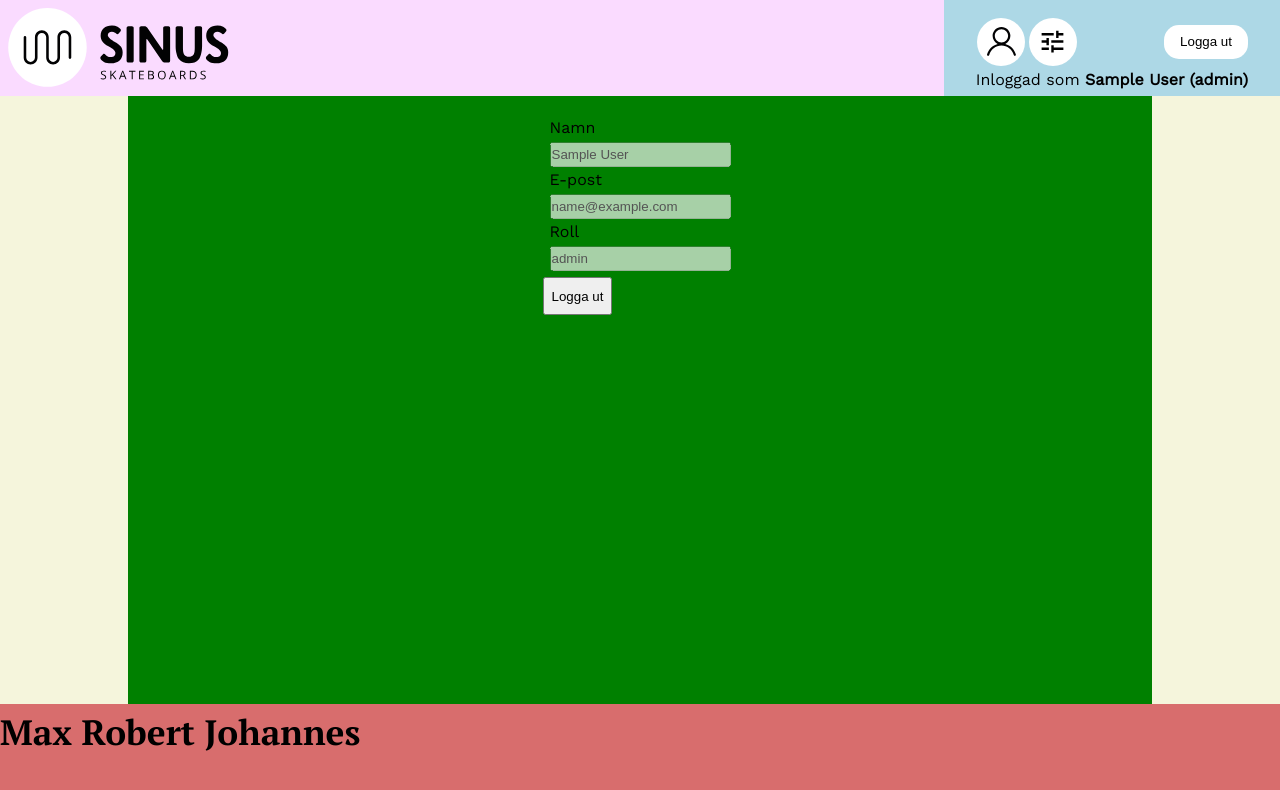
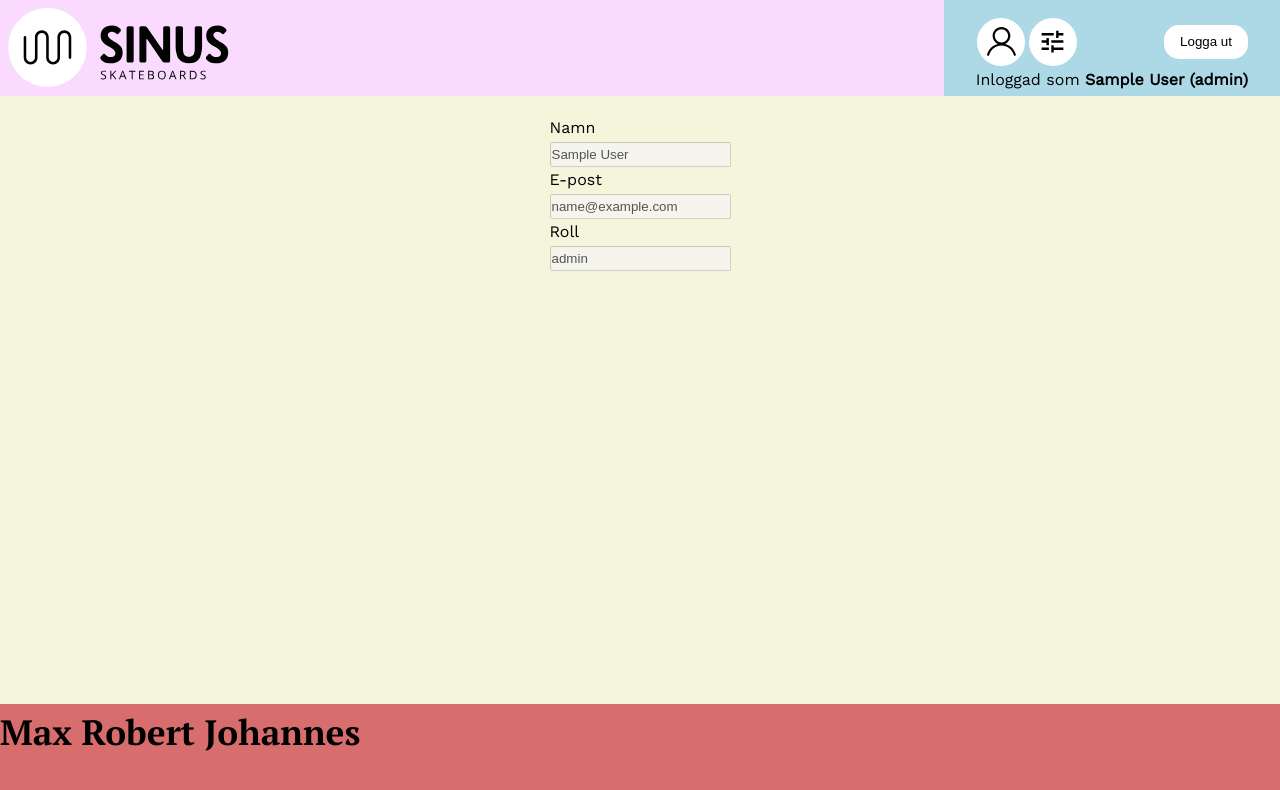
Before and after one commit to r0bban/slutprojekt-webbapplikation, a Vue app: page /account in a window 1280 px wide. Shown: the top 790 px of the page. Built offline with nearby package versions, Linux system fonts and the light colour scheme; no server answers; sample sign-in values are in the browser's storage.

Commit message:
Edit styles

```diff
--- a/src/views/AccountView.vue
+++ b/src/views/AccountView.vue
@@ -6,7 +6,7 @@
     </div>
     <div v-if="getCurrentUser" class="details">
       <User v-bind:user="getCurrentUser" />
-      <button @click="logout()">Logga ut</button>
+      <!-- <button @click="logout()">Logga ut</button> -->
     </div>
 
     <div class="history" v-if="getCurrentUser.role == 'customer'">
@@ -62,11 +62,9 @@ export default {
   display: flex;
   flex-direction: column;
   align-items: center;
-  background-color: green;
 }
 
 .history {
-
   align-self: flex-start;
   justify-content: flex-end;
   width: 100%;
```
